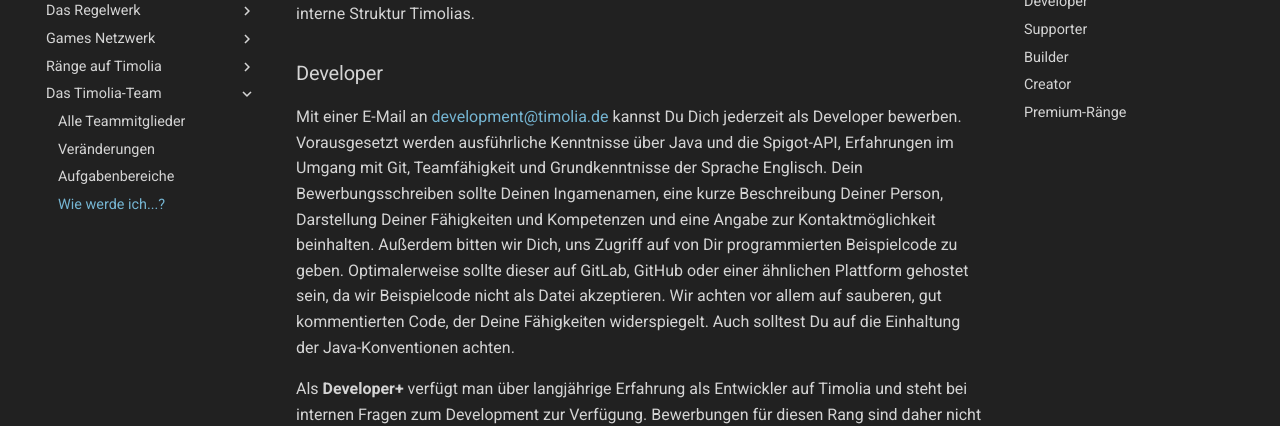
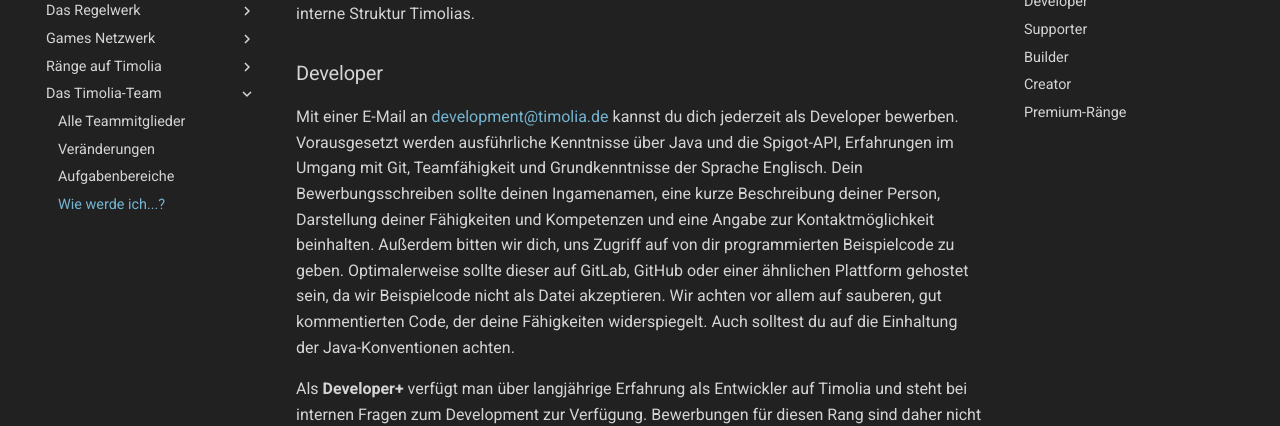
Before and after one commit to TimoliaDE/HowTo, an MkDocs documentation site: the page built from docs/team/apply.md, in a window 1280 px wide and 1400 px high, scrolled down 232 px. Shown: the part 153-579 px from the top of the window. Built offline with MkDocs 1.6.1 and Material for MkDocs 9.7.7, drawn with Linux system fonts in a browser that asks for light colours; old or Windows-style settings are respelled for this version of MkDocs; some of the changed text lies outside the part shown.

```diff
--- a/docs/team/apply.md
+++ b/docs/team/apply.md
@@ -6,12 +6,12 @@ Sie übernehmen große Verantwortung in organisatorischen und verwaltungstechnis
 
 
 ### Developer
-Mit einer E-Mail an <a href="mailto:development@timolia.de">development@timolia.de</a> kannst Du Dich jederzeit als Developer bewerben. Vorausgesetzt werden ausführliche Kenntnisse
+Mit einer E-Mail an <a href="mailto:development@timolia.de">development@timolia.de</a> kannst du dich jederzeit als Developer bewerben. Vorausgesetzt werden ausführliche Kenntnisse
 über Java und die Spigot-API, Erfahrungen im Umgang mit Git, Teamfähigkeit und Grundkenntnisse der Sprache Englisch. Dein Bewerbungsschreiben
-sollte Deinen Ingamenamen, eine kurze Beschreibung Deiner Person, Darstellung Deiner Fähigkeiten und Kompetenzen und eine Angabe zur
-Kontaktmöglichkeit beinhalten. Außerdem bitten wir Dich, uns Zugriff auf von Dir programmierten Beispielcode zu geben. Optimalerweise sollte dieser auf GitLab, GitHub
+sollte deinen Ingamenamen, eine kurze Beschreibung deiner Person, Darstellung deiner Fähigkeiten und Kompetenzen und eine Angabe zur
+Kontaktmöglichkeit beinhalten. Außerdem bitten wir dich, uns Zugriff auf von dir programmierten Beispielcode zu geben. Optimalerweise sollte dieser auf GitLab, GitHub
 oder einer ähnlichen Plattform gehostet sein, da wir Beispielcode nicht als Datei akzeptieren. Wir achten vor allem auf sauberen, gut kommentierten
-Code, der Deine Fähigkeiten widerspiegelt. Auch solltest Du auf die Einhaltung der Java-Konventionen achten.
+Code, der deine Fähigkeiten widerspiegelt. Auch solltest du auf die Einhaltung der Java-Konventionen achten.
 
 Als <b>Developer+</b> verfügt man über langjährige Erfahrung als Entwickler auf Timolia und steht bei internen Fragen zum Development zur Verfügung. Bewerbungen für diesen Rang sind daher nicht möglich.
 
```
Also changed, not shown: other parts of docs/team/apply.md (+2 -2 lines).
